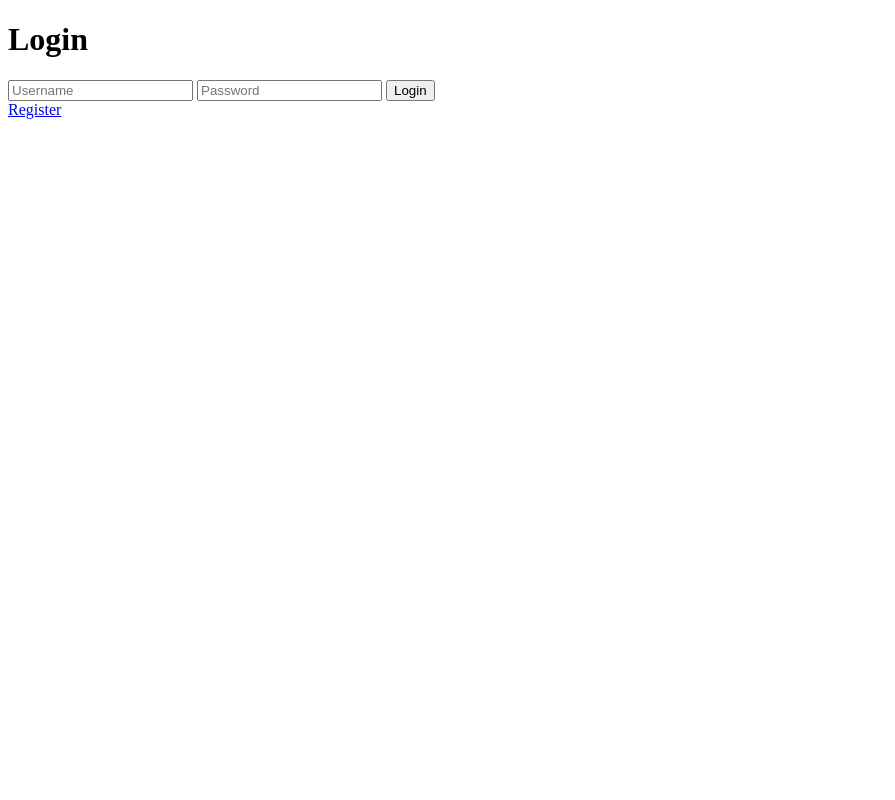
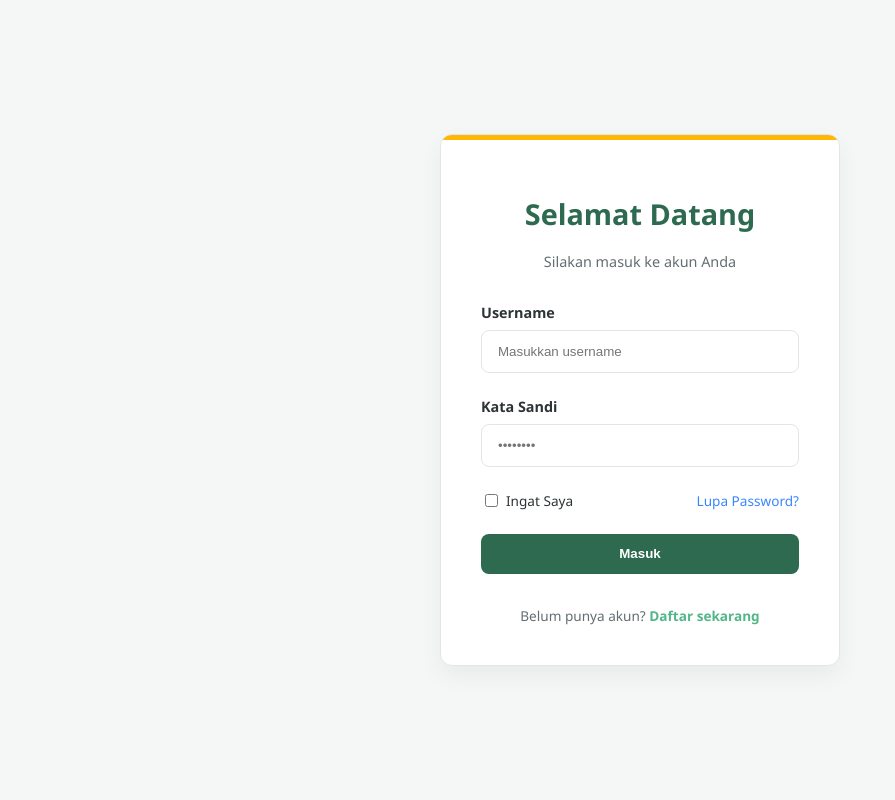
Before and after one commit to Xhyro-v/Desa-Kita, a FastAPI app: page /auth/login in a window 1280 px wide. Shown: the whole page, without its empty margins (0-895 px from the left). Run offline with FastAPI, Linux system fonts and the light colour scheme.

Commit message:
Update UI Register and Login

```diff
--- a/static/css/main.css
+++ b/static/css/main.css
@@ -1,3 +1,6 @@
+/* =========================
+   1. ROOT (VARIABLES)
+========================= */
 :root {
   --color-primary: #2d6a4f;
   --color-primary-light: #74c69d;
@@ -6,13 +9,29 @@
   --color-info: #3a86ff;
   --color-success: #52b788;
   --color-danger: #e63946;
+
   --color-bg: #f4f7f6;
   --color-card: #ffffff;
+
   --color-text-main: #2d3436;
   --color-text-muted: #636e72;
   --color-border: #dfe6e9;
 }
 
+
+/* =========================
+   2. RESET (SAFE)
+========================= */
+*,
+*::before,
+*::after {
+  box-sizing: border-box;
+}
+
+
+/* =========================
+   3. BASE
+========================= */
 body {
   font-family: 'Segoe UI', Roboto, sans-serif;
   background: var(--color-bg);
@@ -21,87 +40,140 @@ body {
   padding: 20px;
 }
 
-/* Typography */
-h1, h2, h3 { text-align: center; color: var(--color-secondary); }
+h1, h2, h3 {
+  text-align: center;
+  color: var(--color-secondary);
+}
 
-/* Layout Container */
+
+/* =========================
+   4. LAYOUT
+========================= */
 .container {
   max-width: 800px;
   margin: 0 auto;
 }
 
-/* Card Styling */
+
+/* =========================
+   5. COMPONENTS
+========================= */
+
+/* CARD */
 .card, .card-ann {
   background: var(--color-card);
   border-radius: 12px;
   padding: 20px;
   margin-bottom: 20px;
   box-shadow: 0 4px 6px rgba(0,0,0,0.05);
-  transition: transform 0.2s ease;
+  transition: 0.2s ease;
   border-left: 5px solid var(--color-border);
 }
 
-.card:hover { transform: translateY(-3px); }
+.card:hover {
+  transform: translateY(-3px);
+}
 
-/* Dynamic Priority Colors */
-.priority-penting { border-left-color: var(--color-accent); }
-.priority-umum { border-left-color: var(--color-info); }
-
+/* BADGE */
 .badge {
   font-size: 10px;
   font-weight: bold;
   padding: 4px 8px;
   border-radius: 4px;
   background: var(--color-border);
-  margin-bottom: 10px;
   display: inline-block;
 }
 
-.priority-penting .badge { background: var(--color-accent); color: white; }
-.priority-umum .badge { background: var(--color-info); color: white; }
+/* BUTTON */
+.btn {
+  border: none;
+  padding: 10px 16px;
+  border-radius: 6px;
+  cursor: pointer;
+  font-weight: 600;
+}
 
-/* Admin Form */
-.admin-form input, .admin-form textarea {
+.btn-primary {
+  background: var(--color-primary);
+  color: white;
+}
+
+.btn-primary:hover {
+  background: var(--color-secondary);
+}
+
+.btn-danger {
+  border: 1px solid var(--color-danger);
+  color: var(--color-danger);
+  background: none;
+}
+
+
+/* =========================
+   6. UTILITIES
+========================= */
+.text-center { text-align: center; }
+
+.mt-1 { margin-top: 10px; }
+.mt-2 { margin-top: 20px; }
+
+.mb-1 { margin-bottom: 10px; }
+.mb-2 { margin-bottom: 20px; }
+
+
+/* =========================
+   7. FEATURE STYLE
+========================= */
+.priority-penting {
+  border-left-color: var(--color-accent);
+}
+
+.priority-umum {
+  border-left-color: var(--color-info);
+}
+
+.priority-penting .badge {
+  background: var(--color-accent);
+  color: white;
+}
+
+.priority-umum .badge {
+  background: var(--color-info);
+  color: white;
+}
+
+
+/* =========================
+   8. FORM (ADMIN)
+========================= */
+.admin-form input,
+.admin-form textarea {
   width: 100%;
   padding: 12px;
   margin: 10px 0;
   border: 1px solid var(--color-border);
   border-radius: 8px;
-  box-sizing: border-box;
 }
 
-.btn-post {
-  background: var(--color-primary);
-  color: white;
-  border: none;
-  padding: 10px 20px;
-  border-radius: 6px;
-  cursor: pointer;
-  width: 100%;
-}
 
-.btn-delete {
-  background: none;
-  border: 1px solid var(--color-danger);
-  color: var(--color-danger);
-  padding: 2px 8px;
-  border-radius: 4px;
-  cursor: pointer;
-  float: right;
-}
-
-/* Sidebar */
+/* =========================
+   9. SIDEBAR
+========================= */
 .sidebar {
   position: fixed;
-  top: 0; left: -250px;
-  width: 200px; height: 100%;
+  top: 0;
+  left: -250px;
+  width: 200px;
+  height: 100%;
   background: var(--color-secondary);
   padding-top: 60px;
   transition: 0.3s;
   z-index: 1000;
 }
 
-.sidebar.active { left: 0; }
+.sidebar.active {
+  left: 0;
+}
 
 .sidebar a {
   padding: 15px 25px;
@@ -110,7 +182,9 @@ h1, h2, h3 { text-align: center; color: var(--color-secondary); }
   display: block;
 }
 
-.sidebar a:hover { background: var(--color-primary); }
+.sidebar a:hover {
+  background: var(--color-primary);
+}
 
 #menu-btn {
   font-size: 24px;
@@ -118,3 +192,162 @@ h1, h2, h3 { text-align: center; color: var(--color-secondary); }
   border: none;
   cursor: pointer;
 }
+
+
+/* =========================
+   10. AUTH (LOGIN & REGISTER)
+========================= */
+.login-page,
+.auth-page {
+  display: flex;
+  justify-content: center;
+  align-items: center;
+  height: 100vh;
+  padding: 0;
+}
+
+/* reset khusus auth */
+.login-page *,
+.auth-page * {
+  box-sizing: border-box;
+}
+
+/* CARD LOGIN */
+.login-page .login-card,
+.auth-page .login-card {
+  background-color: var(--color-card);
+  padding: 2.5rem;
+  border-radius: 12px;
+  width: 100%;
+  max-width: 400px;
+  border: 1px solid var(--color-border);
+  box-shadow: 0 10px 25px rgba(0, 0, 0, 0.05);
+  position: relative;
+  overflow: hidden;
+}
+
+/* ACCENT BAR */
+.login-page .accent-bar,
+.auth-page .accent-bar {
+  height: 5px;
+  width: 100%;
+  background-color: var(--color-accent);
+  position: absolute;
+  top: 0;
+  left: 0;
+}
+
+/* HEADER */
+.login-page .login-header,
+.auth-page .login-header {
+  text-align: center;
+  margin-bottom: 2rem;
+}
+
+.login-page .login-header h1,
+.auth-page .login-header h1 {
+  color: var(--color-primary);
+  font-size: 1.8rem;
+}
+
+.login-page .login-header p,
+.auth-page .login-header p {
+  color: var(--color-text-muted);
+  font-size: 0.9rem;
+}
+
+/* FORM */
+.login-page .form-group,
+.auth-page .form-group {
+  margin-bottom: 1.5rem;
+}
+
+.login-page .form-group label,
+.auth-page .form-group label {
+  display: block;
+  margin-bottom: 0.5rem;
+  font-weight: 600;
+  font-size: 0.9rem;
+}
+
+.login-page .form-group input,
+.auth-page .form-group input {
+  width: 100%;
+  padding: 0.8rem 1rem;
+  border: 1.5px solid var(--color-border);
+  border-radius: 8px;
+  outline: none;
+}
+
+.login-page .form-group input:focus,
+.auth-page .form-group input:focus {
+  border-color: var(--color-primary-light);
+  box-shadow: 0 0 0 3px rgba(116, 198, 157, 0.2);
+}
+
+/* OPTIONS */
+.login-page .login-options,
+.auth-page .login-options {
+  display: flex;
+  justify-content: space-between;
+  font-size: 0.85rem;
+  margin-bottom: 1.5rem;
+}
+
+.login-page .login-options a,
+.auth-page .login-options a {
+  color: var(--color-info);
+  text-decoration: none;
+}
+
+.login-page .login-options a:hover,
+.auth-page .login-options a:hover {
+  text-decoration: underline;
+}
+
+/* BUTTON LOGIN */
+.login-page .btn-login,
+.auth-page .btn-login {
+  width: 100%;
+  padding: 0.8rem;
+  background-color: var(--color-primary);
+  color: white;
+  border: none;
+  border-radius: 8px;
+  font-weight: 600;
+  cursor: pointer;
+}
+
+.login-page .btn-login:hover,
+.auth-page .btn-login:hover {
+  background-color: var(--color-secondary);
+}
+
+/* FOOTER */
+.login-page .footer-text,
+.auth-page .footer-text {
+  text-align: center;
+  margin-top: 2rem;
+  font-size: 0.85rem;
+  color: var(--color-text-muted);
+}
+
+.login-page .footer-text a,
+.auth-page .footer-text a {
+  color: var(--color-success);
+  font-weight: 700;
+  text-decoration: none;
+}
+
+
+/* =========================
+   11. PAGE: DASHBOARD
+========================= */
+.dashboard-page {
+  padding: 20px;
+}
+
+
+/* =========================
+   END
+========================= */
--- a/templates/login.html
+++ b/templates/login.html
@@ -1,23 +1,76 @@
 <!doctype html>
 <html lang="en">
-    <head>
-        <meta charset="UTF-8" />
-        <meta name="viewport" content="width=device-width, initial-scale=1.0" />
-        <meta http-equiv="X-UA-Compatible" content="ie=edge" />
-        <title>Document</title>
-    </head>
-    <body>
-        <h1>Login</h1>
+<head>
+    <meta charset="UTF-8" />
+    <meta name="viewport" content="width=device-width, initial-scale=1.0" />
+    <title>Login</title>
+     <link
+            rel="stylesheet"
+            type="text/css"
+            href="{{ url_for('static', path='css/main.css') }}"
+        />
 
+    <!-- WAJIB -->
+</head>
+
+<body class="login-page">
+
+    <div class="login-card">
+        <div class="accent-bar"></div>
+
+        <div class="login-header">
+            <h1>Selamat Datang</h1>
+            <p>Silakan masuk ke akun Anda</p>
+        </div>
+
+        <!-- 🔥 FIX DISINI -->
         <form method="post">
-            <input name="username" placeholder="Username" />
-            <input name="password" placeholder="Password" />
-            <button type="submit">Login</button>
+
+            <div class="form-group">
+                <label>Username</label>
+                <input
+                    type="text"
+                    name="username"
+                    placeholder="Masukkan username"
+                    required
+                />
+            </div>
+
+            <div class="form-group">
+                <label>Kata Sandi</label>
+                <input
+                    type="password"
+                    name="password"
+                    placeholder="••••••••"
+                    required
+                />
+            </div>
+
+            <div class="login-options">
+                <label style="display:flex; align-items:center; gap:5px;">
+                    <input type="checkbox" /> Ingat Saya
+                </label>
+                <a href="#">Lupa Password?</a>
+            </div>
+
+            <button type="submit" class="btn-login">
+                Masuk
+            </button>
+
         </form>
-        <a href="register" target="_blank" rel="noreferrer">Register</a>
 
+        <!-- 🔥 FIX MESSAGE -->
         {% if message %}
-        <p>{{ message }}</p>
+        <p style="color: red; text-align:center; margin-top:10px;">
+            {{ message }}
+        </p>
         {% endif %}
-    </body>
+
+        <div class="footer-text">
+            Belum punya akun?
+            <a href="/register">Daftar sekarang</a>
+        </div>
+    </div>
+
+</body>
 </html>
```
